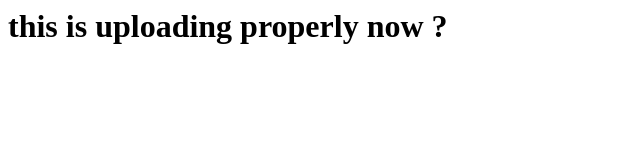
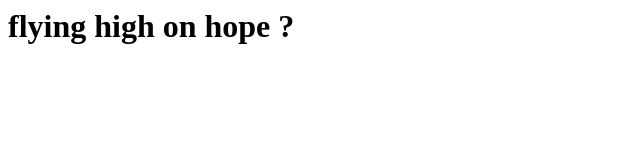
Before and after one commit to Moxaking/trail, a plain HTML site: page index.html in a window 1280 px wide. Shown: the whole page, without its empty margins (0-640 px from the left). Drawn offline with Linux system fonts and the light colour scheme.

Commit message:
first page

```diff
--- a/index.html
+++ b/index.html
@@ -3,6 +3,6 @@
     <title>Hello coursea!</title>
 </head>
 <body>
-<h1>this is uploading properly now ?</h1>
+<h1>flying high on hope ?</h1>
 </body>
 </html>
```
